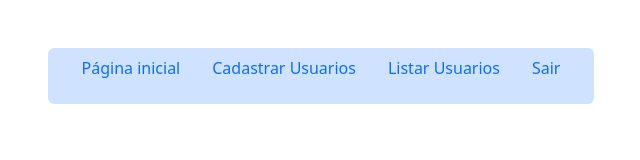
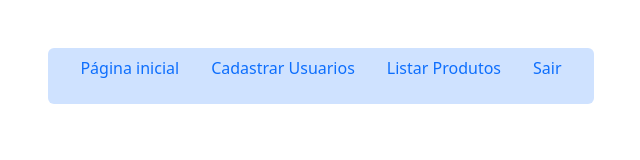
Before and after one commit to pedrodev2000/atividade4PPI, a website: page protegido/index.html in a window 1280 px wide. Shown: the full height of the page, 319-959 px from the left. Drawn offline with nearby package versions, Linux system fonts and the light colour scheme.

Commit message:
listar produtos

```diff
--- a/protegido/index.html
+++ b/protegido/index.html
@@ -20,7 +20,7 @@
                     <a class="nav-link active" aria-current="page" href="cadastro.html">Cadastrar Usuarios</a>
                     </li>
                     <li class="nav-item">
-                    <a class="nav-link" href="/listarProdutos">Listar Usuarios</a>
+                    <a class="nav-link" href="/listarProdutos">Listar Produtos</a>
                     </li>
                     <li class="nav-item">
                     <a class="nav-link" href="/logout" aria-disabled="true">Sair</a>
```
